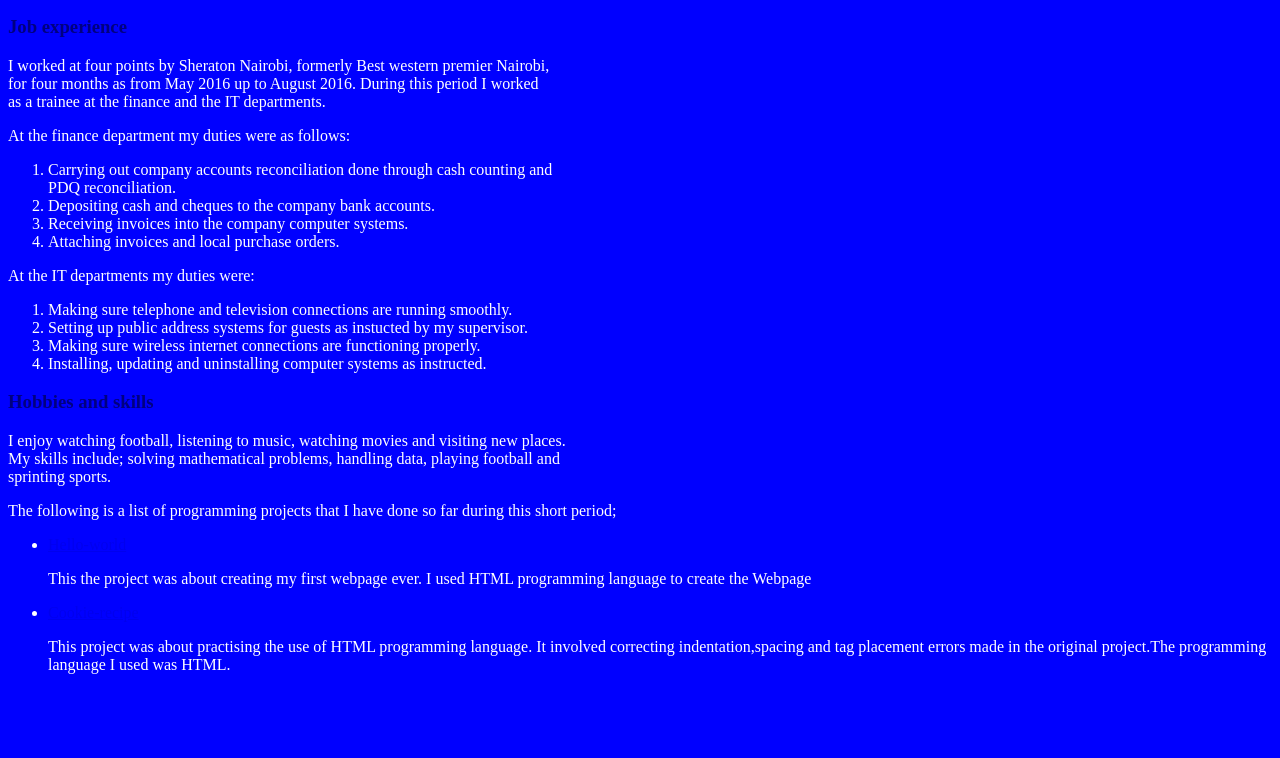
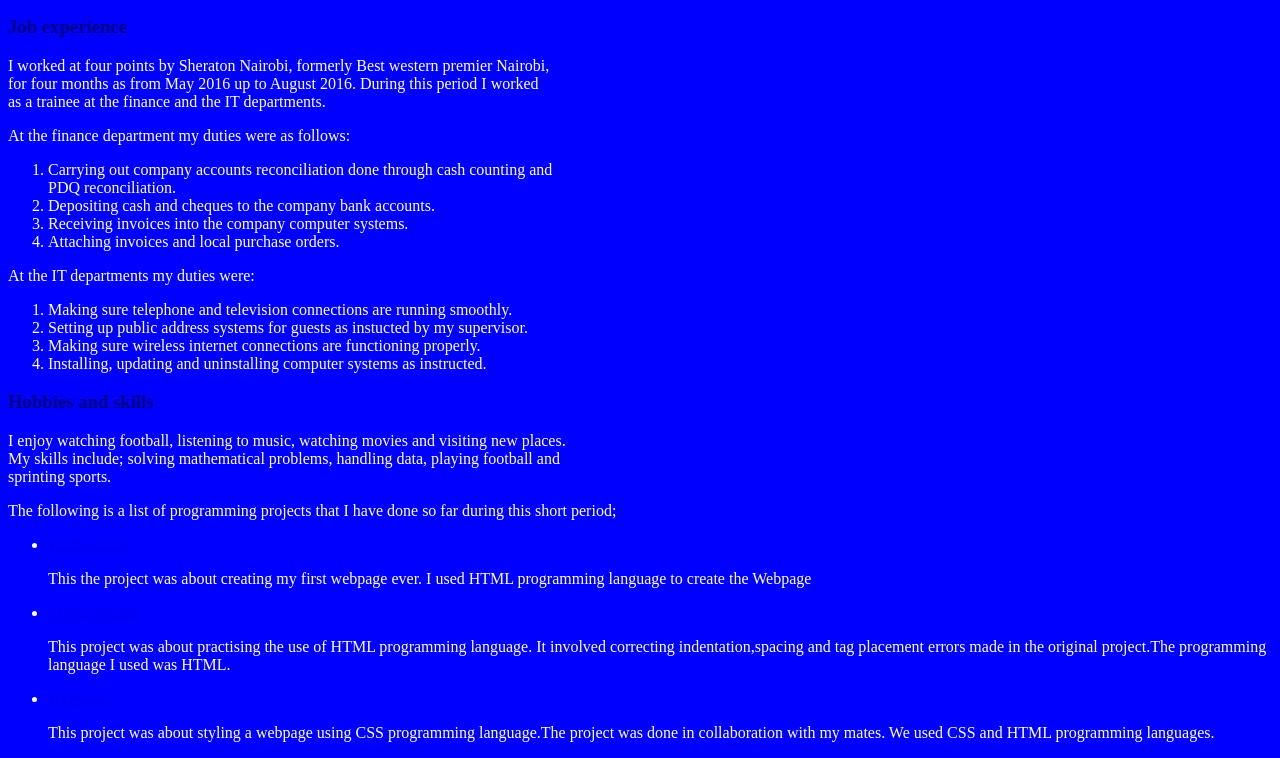
Before and after one commit to Elvandro/Portfolio-Project, a plain HTML site: page ElvisAmuni.html in a window 1280 px wide. Shown: the part 1092-1850 px from the top of the page. Before the commit the page ends 1782 px from the top, so only its background shows below. Drawn offline with Linux system fonts and the light colour scheme.

Commit message:
This commit will create a third link

```diff
--- a/ElvisAmuni.html
+++ b/ElvisAmuni.html
@@ -55,6 +55,9 @@
       <p>This project was about practising the use of HTML programming language.
         It involved correcting indentation,spacing and tag placement errors made
         in the original project.The programming language I used was HTML.</p>
-
+      <li><a href="https://github.com/Elvandro/webpage.git">Webpage</a></li>
+      <p>This project was about styling a webpage using CSS programming language.The project
+        was done in collaboration with my mates. We used CSS and HTML programming languages.</p>
+    </UL>
   </body>
 </html>
```
Lines whose indentation alone changed are shown as unchanged.
